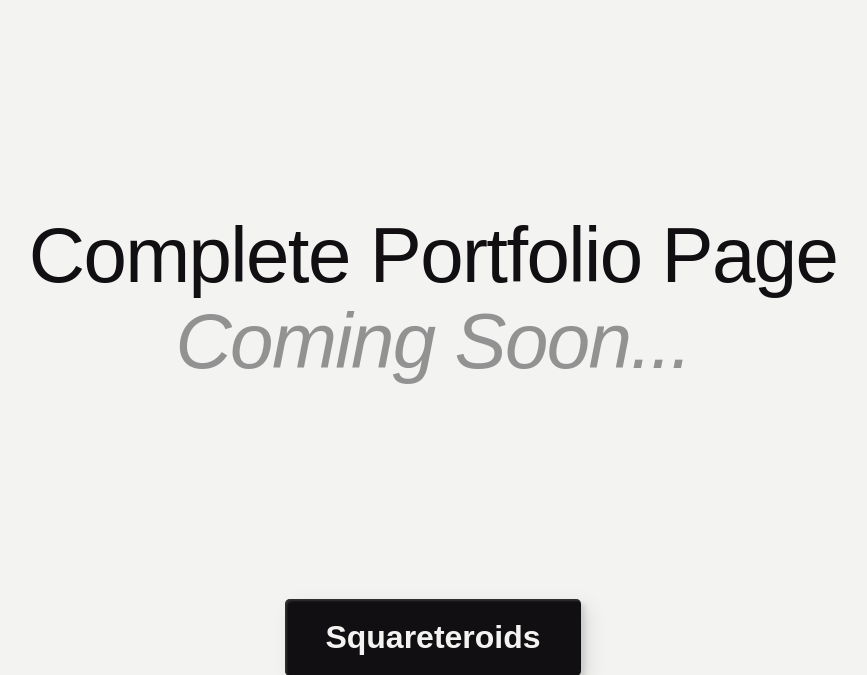
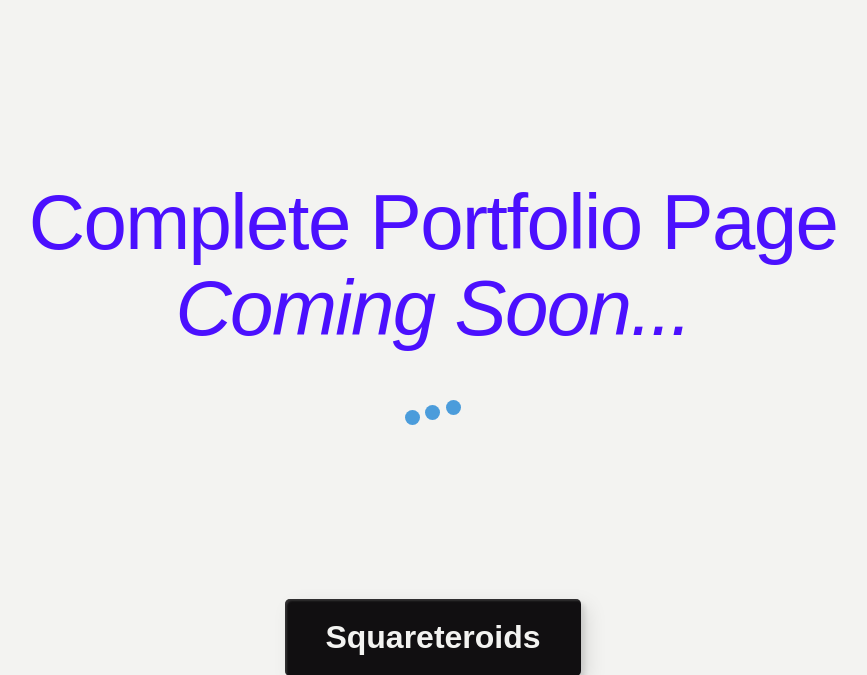
Before and after one commit to ethankremerdojc/ethanportfolio, a Django app: template ethanportfolio/portfolio/templates/portfolio/pages/home/index.html in a window 1280 px wide. Shown: the part 92-767 px from the top of the page, without its empty margins (207-1074 px from the left). Run offline with Django 4.2, Linux system fonts and the light colour scheme; the template is opened without the code that fills it, so the values that code supplies are empty.

Commit message:
more pretification

```diff
--- a/ethanportfolio/portfolio/static/portfolio/css/main.css
+++ b/ethanportfolio/portfolio/static/portfolio/css/main.css
@@ -217,20 +217,28 @@ header {
 .coming-soon-message {
   height: 600px;
   display: grid;
-  align-content: space-around;
   justify-content: center;
   text-align: center;
+  align-content: center;
 }
 .coming-soon-message h1 {
+  cursor: pointer;
   margin-top: 0px;
   margin-bottom: 0rem;
   font-size: 4.875rem;
   line-height: 1.1;
   font-weight: 500;
   letter-spacing: -0.1rem;
+  position: relative;
+  -webkit-background-clip: text;
+  -webkit-text-fill-color: transparent;
+  background-image: linear-gradient(to right, #3c0470, #3c0470 50%, #4b10fe 50%);
+  background-size: 200% 100%;
+  background-position: 100%;
 }
-.coming-soon-message h1 i {
-  color: #929292;
+.coming-soon-message h1:hover {
+  transition: all 0.3s cubic-bezier(0, 0, 0.23, 1);
+  background-position: 0%;
 }
 .coming-soon-message a {
   text-decoration: none;
@@ -261,7 +269,6 @@ header {
   color: white;
   font-size: 2.5rem;
 }
-
 .project-block-info {
   width: 276px;
   padding: 12px;
@@ -280,6 +287,85 @@ header {
 @media screen and (max-width: 900px) {
   .projects {
     grid-template-columns: 1fr;
+  }
+}
+.load-3 {
+  margin-top: 40px;
+}
+
+.line {
+  display: inline-block;
+  width: 15px;
+  height: 15px;
+  border-radius: 15px;
+  background-color: #4b9cdb;
+}
+
+.load-3 .line:nth-last-child(1) {
+  animation: loadingC 0.6s 0.1s linear infinite;
+}
+
+.load-3 .line:nth-last-child(2) {
+  animation: loadingC 0.6s 0.2s linear infinite;
+}
+
+.load-3 .line:nth-last-child(3) {
+  animation: loadingC 0.6s 0.3s linear infinite;
+}
+
+@-webkit-keyframes loadingC {
+  0% {
+    transform: translate(0, 0);
+  }
+  50% {
+    transform: translate(0, 15px);
+  }
+  100% {
+    transform: translate(0, 0);
+  }
+}
+@-moz-keyframes loadingC {
+  0% {
+    transform: translate(0, 0);
+  }
+  50% {
+    transform: translate(0, 15px);
+  }
+  100% {
+    transform: translate(0, 0);
+  }
+}
+@-ms-keyframes loadingC {
+  0% {
+    transform: translate(0, 0);
+  }
+  50% {
+    transform: translate(0, 15px);
+  }
+  100% {
+    transform: translate(0, 0);
+  }
+}
+@-o-keyframes loadingC {
+  0% {
+    transform: translate(0, 0);
+  }
+  50% {
+    transform: translate(0, 15px);
+  }
+  100% {
+    transform: translate(0, 0);
+  }
+}
+@keyframes loadingC {
+  0% {
+    transform: translate(0, 0);
+  }
+  50% {
+    transform: translate(0, 15px);
+  }
+  100% {
+    transform: translate(0, 0);
   }
 }
 * {
--- a/ethanportfolio/portfolio/templates/portfolio/pages/home/index.html
+++ b/ethanportfolio/portfolio/templates/portfolio/pages/home/index.html
@@ -12,6 +12,11 @@
 {% block body %}
     <div class="coming-soon-message">
         <h1>Complete Portfolio Page <br><i>Coming Soon...</i></h1>
+        <div class="load-3">
+            <div class="line"></div>
+            <div class="line"></div>
+            <div class="line"></div>
+        </div>
     </div>
 
 
```
Also changed, not shown: ethanportfolio/portfolio/static/portfolio/css/pages/home.css (+90 -4 lines), ethanportfolio/portfolio/static/portfolio/scss/pages/home.scss (+73 -4 lines), 2 other files.
